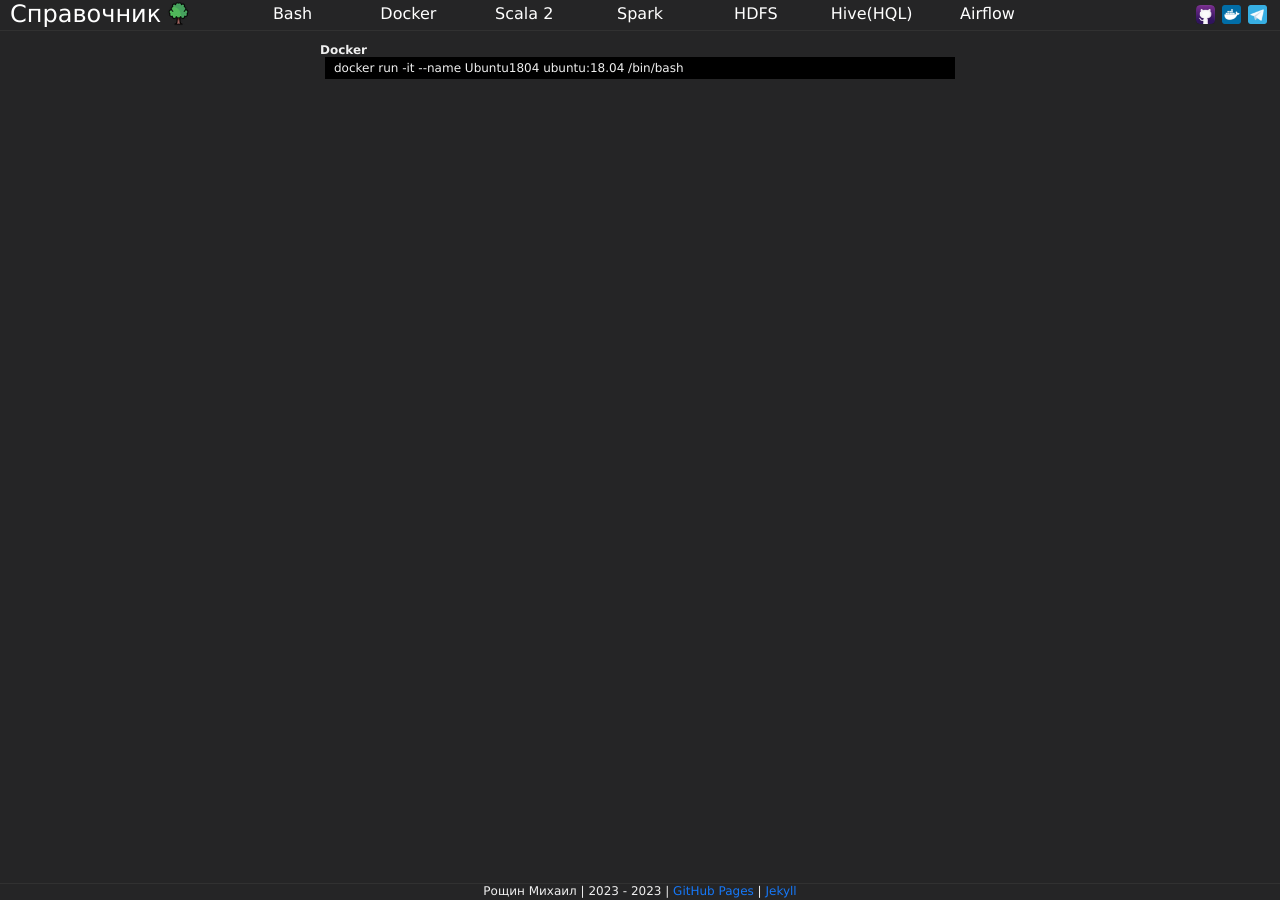
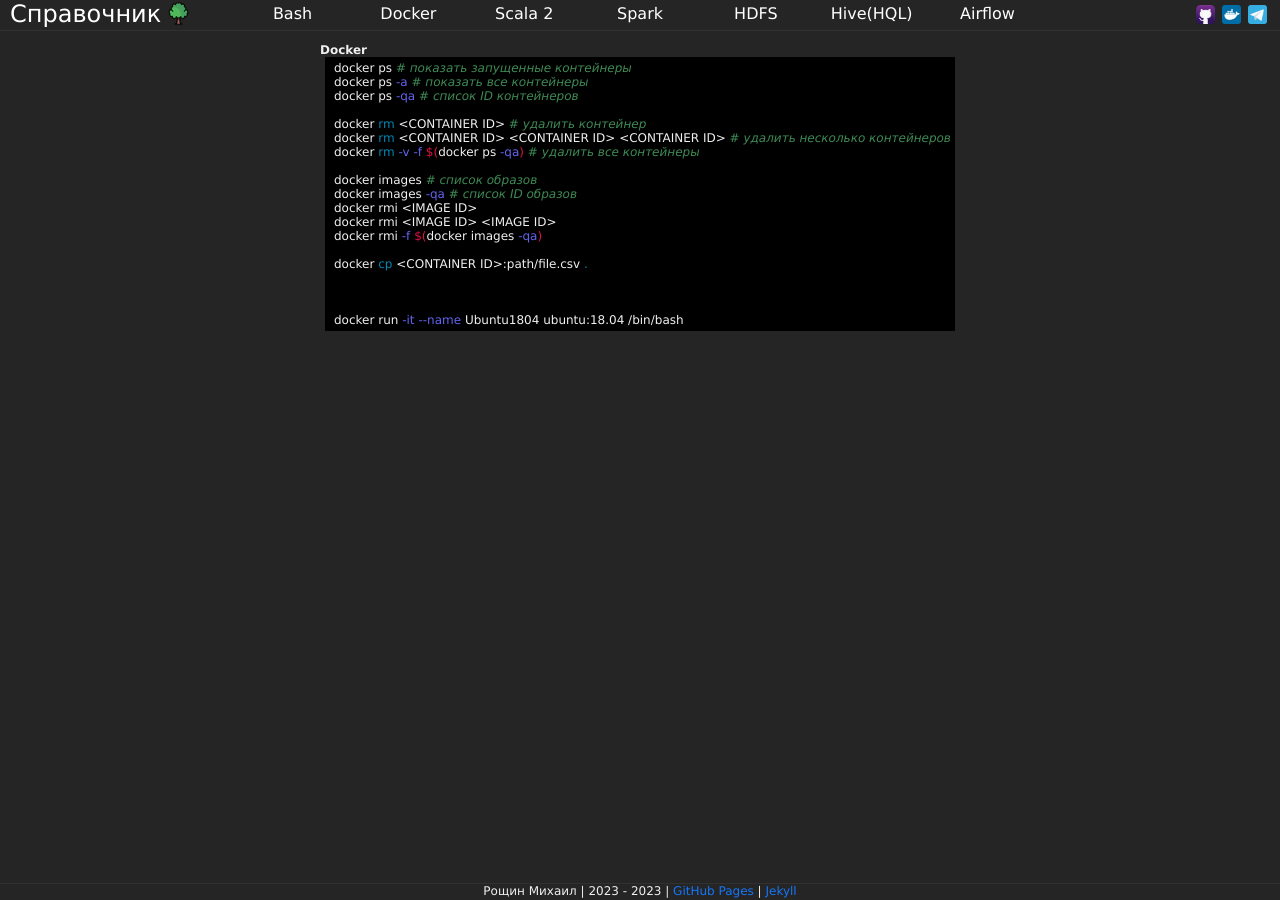
Before and after one commit to RoshchinMU/RoshchinMU.github.io, a Jekyll site: the page built from _posts/Docker/2000-01-01-main.md, in a window 1280 px wide. Built offline with Jekyll 4.4.1, drawn with Linux system fonts in a browser that asks for light colours.

Commit message:
docker add

````diff
--- a/_posts/Docker/2000-01-01-main.md
+++ b/_posts/Docker/2000-01-01-main.md
@@ -4,6 +4,24 @@
 ---
 **Docker**
 
-```docker
+```bash
+docker ps # показать запущенные контейнеры
+docker ps -a # показать все контейнеры
+docker ps -qa # список ID контейнеров
+
+docker rm <CONTAINER ID> # удалить контейнер
+docker rm <CONTAINER ID> <CONTAINER ID> <CONTAINER ID> # удалить несколько контейнеров
+docker rm -v -f $(docker ps -qa) # удалить все контейнеры
+
+docker images # список образов
+docker images -qa # список ID образов
+docker rmi <IMAGE ID>
+docker rmi <IMAGE ID> <IMAGE ID>
+docker rmi -f $(docker images -qa)
+
+docker cp <CONTAINER ID>:path/file.csv .
+
+
+
 docker run -it --name Ubuntu1804 ubuntu:18.04 /bin/bash
 ```
````
